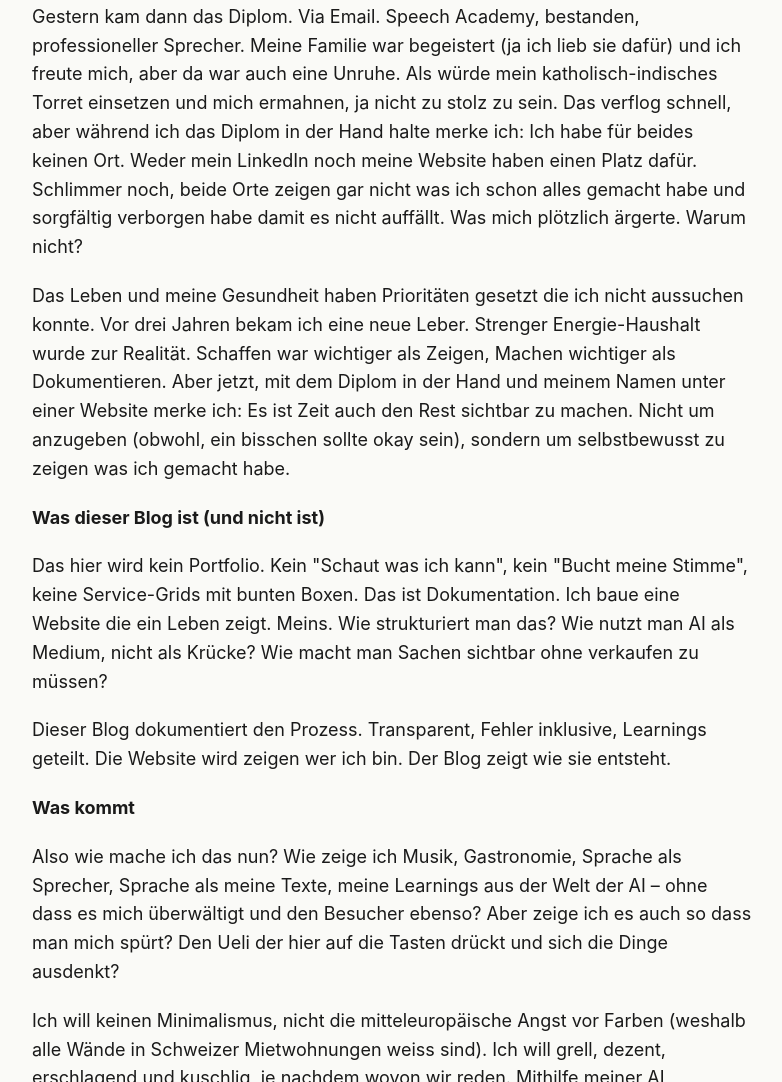
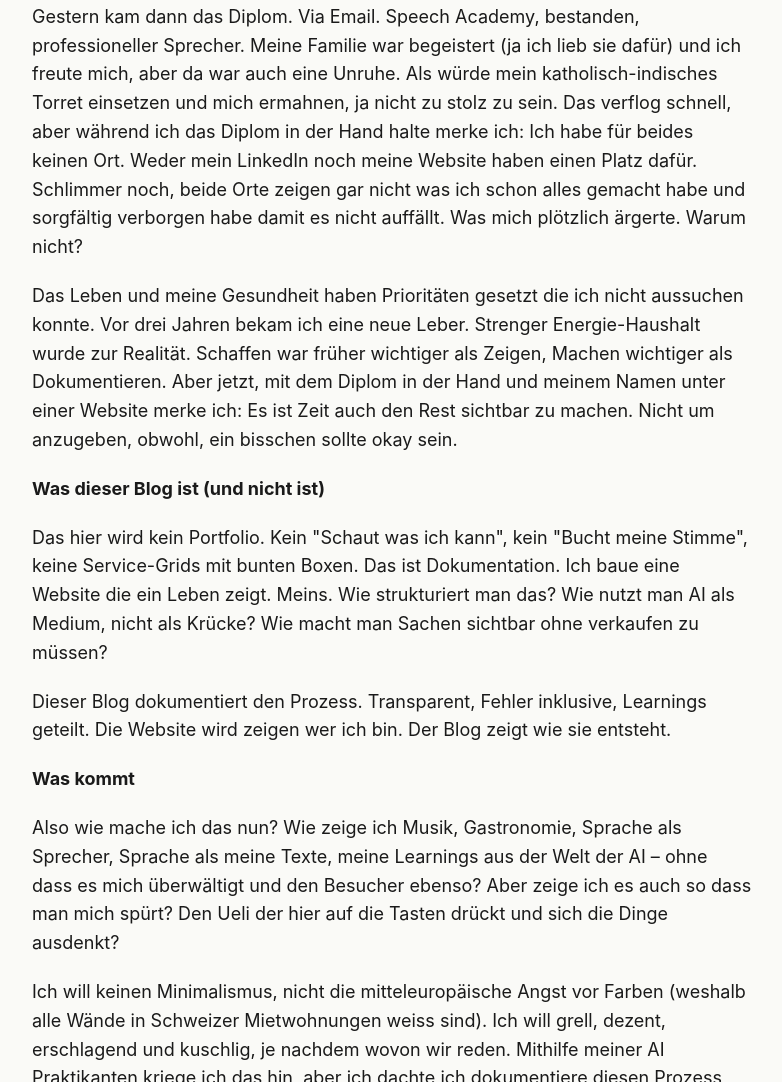
Before and after one commit to tonyindian/antony-blog, an Eleventy site: page src/posts/Warum-ich-meine-Website-umbaue.md in a window 1280 px wide. Shown: the part 1365-2447 px from the top of the page, without its empty margins (248-1030 px from the left). Built offline with nearby package versions, Linux system fonts and the light colour scheme; Eleventy itself is replaced by a stand-in of ours; files that its build step writes are made by us from their sources.

Commit message:
Lektorat

```diff
--- a/src/posts/Warum-ich-meine-Website-umbaue.md
+++ b/src/posts/Warum-ich-meine-Website-umbaue.md
@@ -18,7 +18,7 @@ Letzte Woche fragte mich jemand ob ich eine Seite relaunchen kann. Ich sagte ja
 
 Gestern kam dann das Diplom. Via Email. Speech Academy, bestanden, professioneller Sprecher. Meine Familie war begeistert (ja ich lieb sie dafür) und ich freute mich, aber da war auch eine Unruhe. Als würde mein katholisch-indisches Torret einsetzen und mich ermahnen, ja nicht zu stolz zu sein. Das verflog schnell, aber während ich das Diplom in der Hand halte merke ich: Ich habe für beides keinen Ort. Weder mein LinkedIn noch meine Website haben einen Platz dafür. Schlimmer noch, beide Orte zeigen gar nicht was ich schon alles gemacht habe und sorgfältig verborgen habe damit es nicht auffällt. Was mich plötzlich ärgerte. Warum nicht?
 
-Das Leben und meine Gesundheit haben Prioritäten gesetzt die ich nicht aussuchen konnte. Vor drei Jahren bekam ich eine neue Leber. Strenger Energie-Haushalt wurde zur Realität. Schaffen war wichtiger als Zeigen, Machen wichtiger als Dokumentieren. Aber jetzt, mit dem Diplom in der Hand und meinem Namen unter einer Website merke ich: Es ist Zeit auch den Rest sichtbar zu machen. Nicht um anzugeben (obwohl, ein bisschen sollte okay sein), sondern um selbstbewusst zu zeigen was ich gemacht habe.
+Das Leben und meine Gesundheit haben Prioritäten gesetzt die ich nicht aussuchen konnte. Vor drei Jahren bekam ich eine neue Leber. Strenger Energie-Haushalt wurde zur Realität. Schaffen war früher wichtiger als Zeigen, Machen wichtiger als Dokumentieren. Aber jetzt, mit dem Diplom in der Hand und meinem Namen unter einer Website merke ich: Es ist Zeit auch den Rest sichtbar zu machen. Nicht um anzugeben, obwohl, ein bisschen sollte okay sein.
 
 **Was dieser Blog ist (und nicht ist)**
 
```
